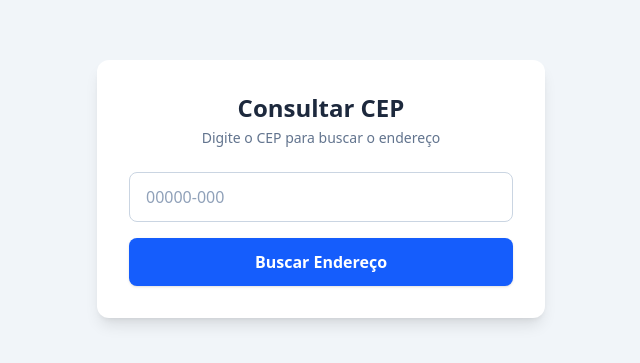
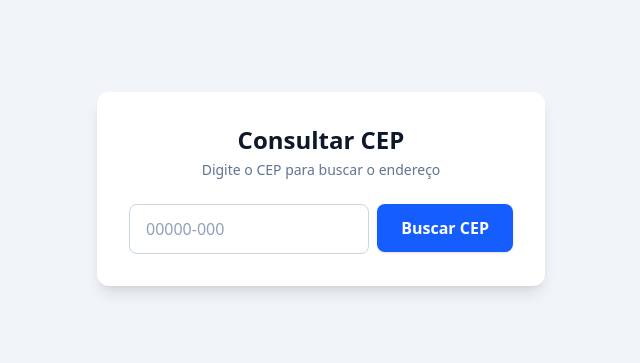
Before and after one commit to Jefferson170713/-search-by-zip-code, a plain HTML site: page index.html in a window 1280 px wide. Shown: the part 211-574 px from the top of the page, without its empty margins (319-959 px from the left). Drawn offline with nearby package versions, Linux system fonts and the light colour scheme.

Commit message:
refactor(index): refatorção do html da página

```diff
--- a/index.html
+++ b/index.html
@@ -4,7 +4,7 @@
     <meta charset="UTF-8">
     <meta name="viewport" content="width=device-width, initial-scale=1.0">
     <script src="https://cdn.jsdelivr.net/npm/@tailwindcss/browser"></script>
-    <script src="./scripts/script.js"></script>
+    <script type="module" src="./scripts/script.js"></script>
     <title>CEP</title>
 </head>
 <body class="bg-slate-100 flex items-center justify-center min-h-screen antialiased">
@@ -12,12 +12,13 @@
     <main class="w-full max-w-md bg-white p-8 rounded-xl shadow-lg m-4">
 
         <div class="text-center mb-6">
-            <h1 class="text-2xl font-bold text-slate-800">Consultar CEP</h1>
+            <h1 class="text-2xl font-bold text-slate-900">Consultar CEP</h1>
             <p class="text-slate-500 text-sm mt-1">Digite o CEP para buscar o endereço</p>
         </div>
 
-        <div class="flex flex-col gap-4">
-            <div>
+        <div class="flex gap-2 items-start">
+
+          <div class="flex-1">
               <label for="cep" class="sr-only">CEP</label>
               <input
                   type="text"
@@ -26,15 +27,16 @@
                   maxlength="9"
                   class="w-full px-4 py-3 border border-slate-300 rounded-lg focus:outline-none focus:ring-2 focus:ring-blue-500 focus:border-transparent transition-all placeholder-slate-400"
               >
-                <p id="mensagem-erro" class="hidden text-red-500 text-xs mt-1 pl-1">CEP inválido ou não encontrado.</p>
+              <p id="mensagem-erro" class="hidden text-red-500 text-xs mt-1 pl-1">CEP inválido.</p>
           </div>
 
           <button
               id="btn-buscar"
-                class="w-full bg-blue-600 hover:bg-blue-700 text-white font-semibold py-3 rounded-lg transition-colors duration-200 shadow-sm"
+              class="w-auto px-6 bg-blue-600 hover:bg-blue-700 text-white font-semibold py-3 rounded-lg transition-colors duration-200 shadow-sm whitespace-nowrap"
           >
-                Buscar Endereço
+              Buscar CEP
           </button>
+
         </div>
 
         <div id="resultado" class="hidden mt-6 pt-6 border-t border-slate-100 space-y-3">
```
Lines whose indentation alone changed are shown as unchanged.
